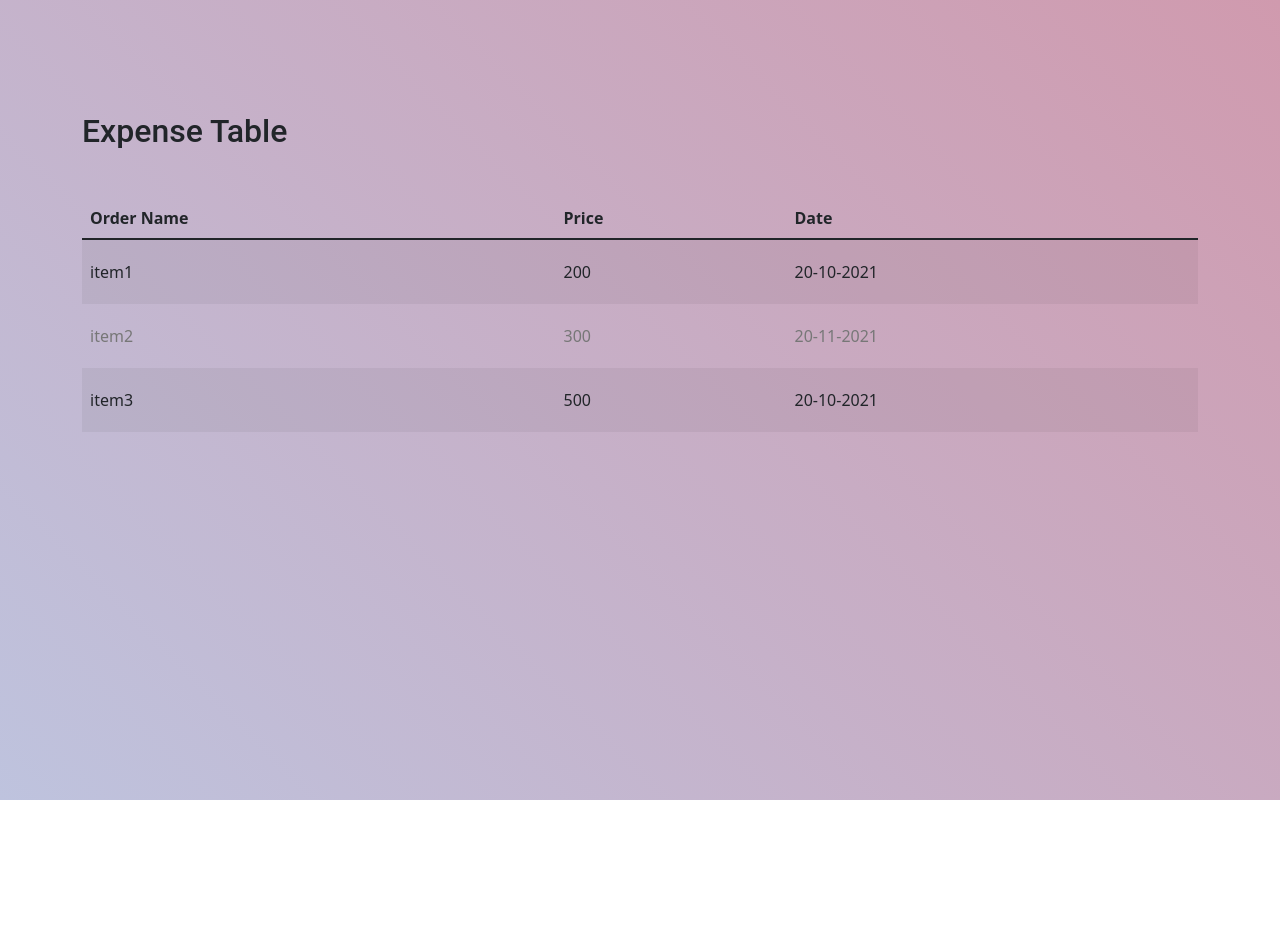
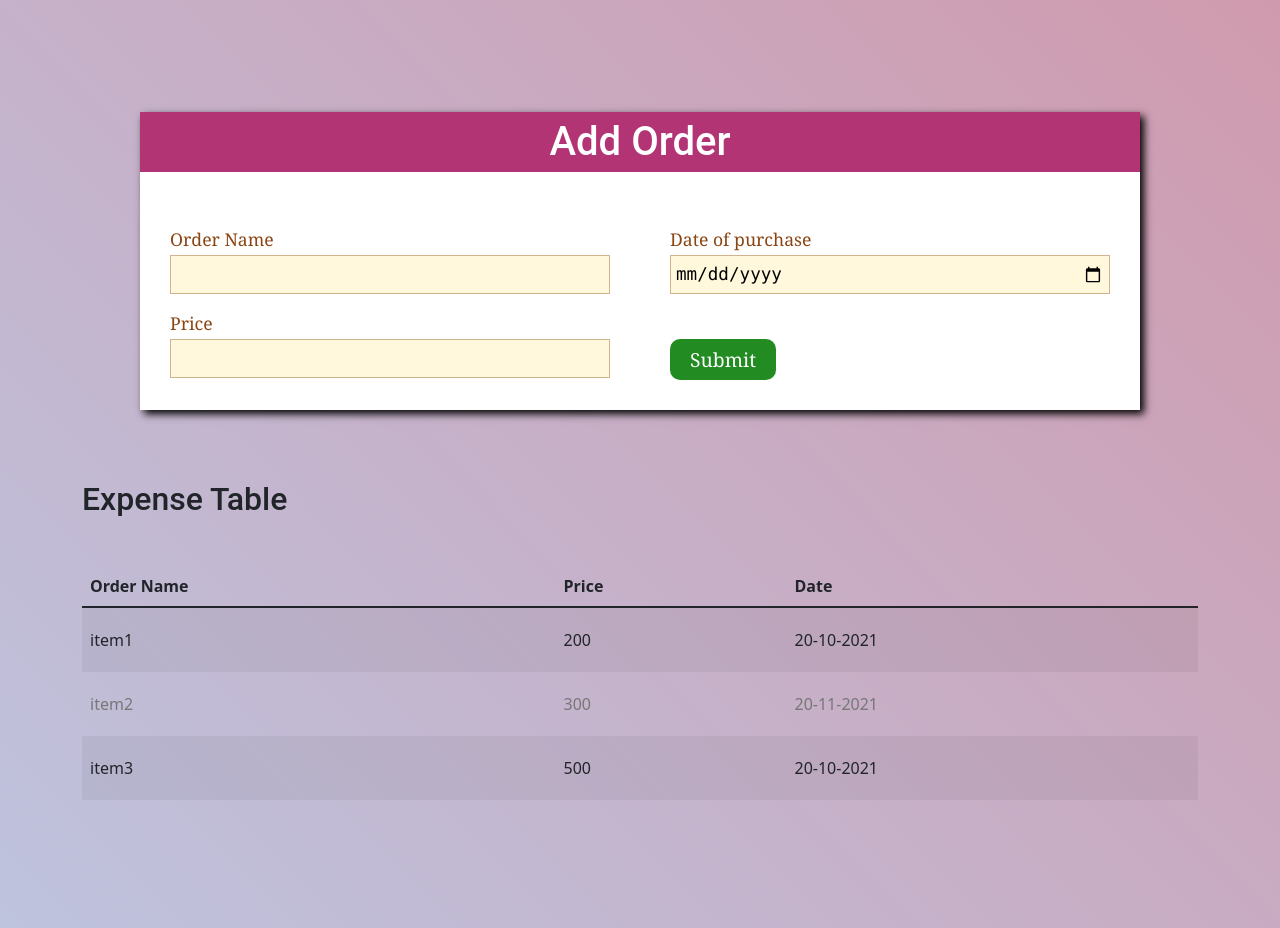
Before and after one commit to naiksowmya08/react-demo-app, a React (Create React App) app: page / in a window 1280 px wide. Before the commit the page ends 800 px from the top, so only its background shows below. Built offline with nearby package versions, Linux system fonts and the light colour scheme.

Commit message:
added new form

```diff
--- a/src/App.js
+++ b/src/App.js
@@ -2,6 +2,7 @@ import './App.css';
 import 'bootstrap/dist/css/bootstrap.min.css';
 import './index.css';
 import ExpenseItem from './Components/ExpenseItem';
+import NewItem from './Components/NewItem/NewItem';
 function App() {
     const outborder = {
         border: '5px solid #17bfcc',
@@ -27,6 +28,7 @@ function App() {
       <div class="content">
 
           <div class="container">
+              <NewItem/>
               <h2 class="mb-5">Expense Table</h2>
 
               <div class="table-responsive">
--- /dev/null
+++ b/src/Components/NewItem/ItemForm.css
@@ -0,0 +1,139 @@
+h1 {
+    background-color: #b23474;
+    color: white;
+    text-align: center;
+    padding: 6px;
+}
+
+.outBox {
+    background-color: white;
+    font-family: Rockwell, Georgia, serif;
+    max-width: 1000px;
+    width: 90%;
+    margin: 0 auto;
+    box-shadow: 4px 4px 8px rgba(0,0,0.15);
+    margin-bottom: 70px;
+}
+
+.column {
+    width: 50%;
+    float: left;
+    padding: 2%;
+    box-sizing: border-box;
+}
+
+.column {
+    padding: 3%;
+}
+/*clear-fix the parent of column because it collapsed!  */
+form:after {
+    content: '';
+    display: block;
+    clear: both;
+}
+
+/* FORM STUFF BEGINS HERE */
+form {
+    font-size: 110%
+}
+
+label {
+    display: block;
+    color: saddlebrown;
+    margin: 16px 0 3px;
+}
+
+fieldset label {
+    display: inline-block;
+    font-size: 85%;
+    font-family: Calibri, sans-serif;
+}
+
+
+input[type=text],
+input[type=email],
+input[type=tel],
+input[type=number],
+input[type=date],
+textarea,
+select {
+    width: 100%;
+    padding: 5px;
+    box-sizing: border-box;
+    background-color: cornsilk;
+    border: solid 1px tan;
+    font-family: 'Lucida Console', monospace;
+}
+
+textarea {
+    resize: vertical;
+    min-height: 70px;
+}
+
+fieldset {
+    border: none;
+    margin: 20px 0;
+    padding: 10px 0;
+    border-bottom: 1px solid tan;
+}
+
+legend {
+    color: white;
+    background-color: tan;
+    display: block;
+    width: 100%;
+    padding: 3px;
+}
+
+input[type=checkbox] {
+    background-color: red;
+    border: solid 1px red;
+    color: red;
+    outline: red;
+}
+/* BUTTONS */
+button {
+    background-color: forestgreen;
+    color: white;
+    border: none;
+    padding: 6px 20px;
+    font-size: 110%;
+    border-radius: 10px;
+    font-family: Rockwell, georgia, serif;
+    margin-top: 45px;
+}
+/* Reset Button: minimize the appearance */
+input[type=reset] {
+    background-color: transparent;
+    border: none;
+    text-decoration: underline;
+    cursor: pointer;
+    margin: 20px 0;
+    color: olive;
+}
+
+/* hovers and tabs */
+input[type=text]:hover,
+input[type=email]:hover {
+    background-color: khaki;
+}
+
+input[type=text]:focus,
+input[type=email]:focus {
+    outline: 2px solid tan;
+}
+
+input[type=sumbit]:hover,
+input[type=submit]:focus {
+    background-color: limegreen;
+}
+/* responsive bonus round */
+@media screen and (min-width:450px) {
+    /*  2col  */
+    .column {
+        width: 50%;
+        float: left;
+        padding: 3%;
+        box-sizing: border-box;
+    }
+}
--- /dev/null
+++ b/src/Components/NewItem/ItemForm.js
@@ -0,0 +1,30 @@
+import './ItemForm.css';
+
+function ItemForm() {
+    return (
+        <div className="outBox">
+        <form action="#" method="post">
+            <h1>Add Order</h1>
+
+            <div class="column">
+                <label for="order_name">Order Name</label>
+                <input type="text"/>
+
+                <label for="order_price">Price</label>
+                <input type="text" />
+            </div>
+
+            <div class="column">
+                 <label for="dop">Date of purchase</label>
+                <input type="date" />
+
+
+                <button type="submit" >Submit </button>
+            </div>
+
+            </form>
+            </div>
+    );
+}
+
+export default ItemForm;
--- /dev/null
+++ b/src/Components/NewItem/NewItem.js
@@ -0,0 +1,13 @@
+import ItemForm from './ItemForm';
+function NewItem() {
+
+    return (
+        <div>
+            <ItemForm />
+        </div>
+    );
+
+
+}
+
+export default NewItem;
```
